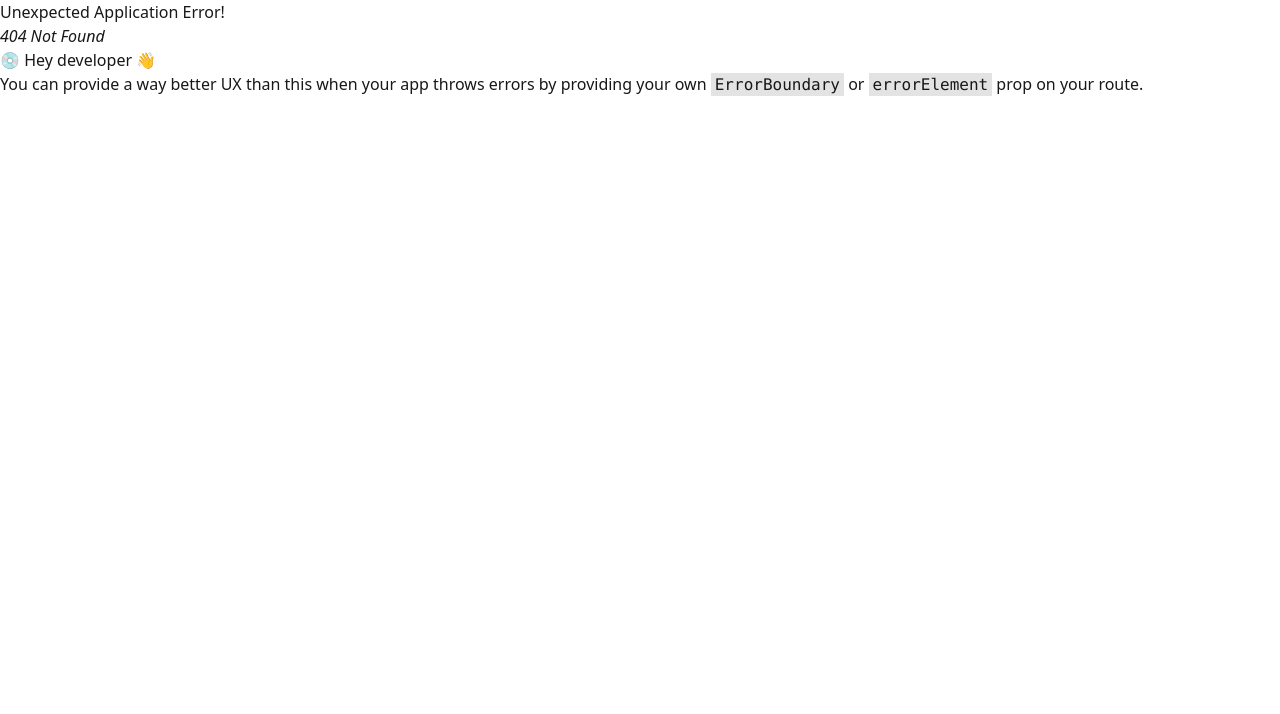
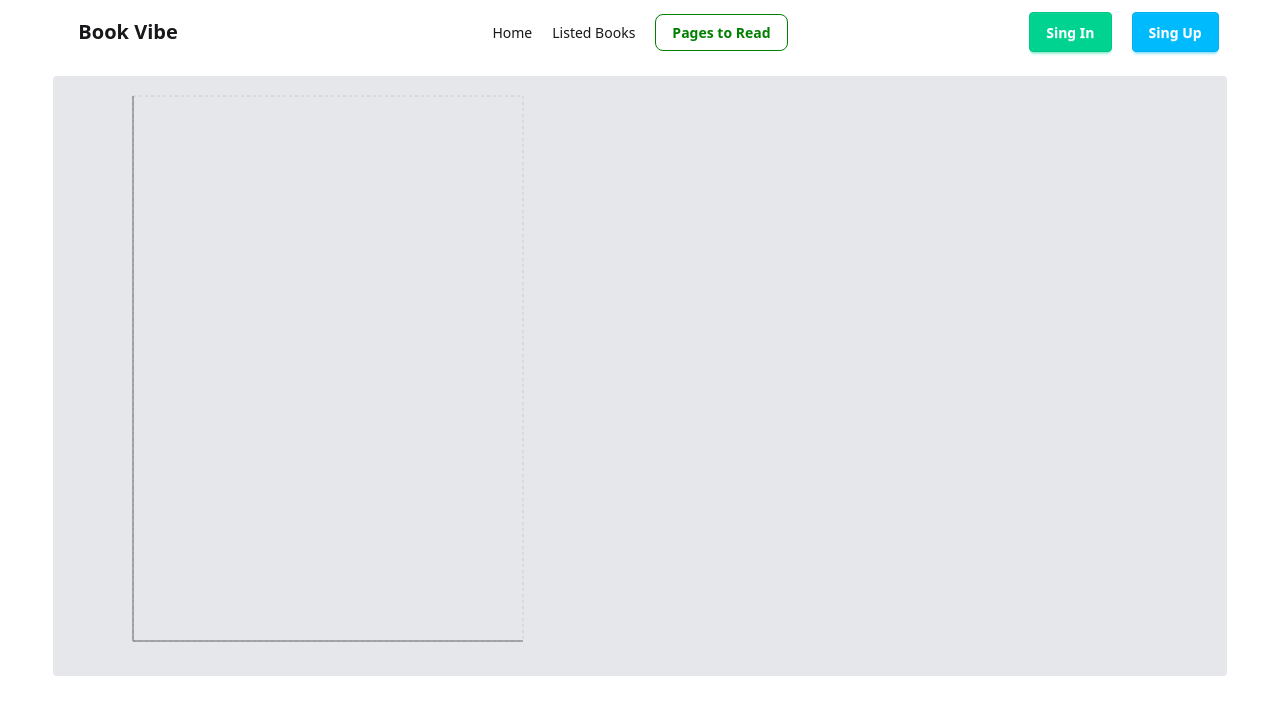
Before and after one commit to oliullahakib/boiPoka-project, a React (Vite) app: page /pages in a window 1280 px wide. Before the commit this address had no page. Shown: the top 714 px of the page. Built offline with nearby package versions, Linux system fonts and the light colour scheme.

Commit message:
pages to read added

```diff
--- a/index.html
+++ b/index.html
@@ -2,9 +2,9 @@
 <html lang="en">
   <head>
     <meta charset="UTF-8" />
-    <link rel="icon" type="image/svg+xml" href="/vite.svg" />
+    <link rel="icon" type="image/svg+xml" href="https://img.icons8.com/?size=100&id=fH22K8x6Yvz6&format=png&color=000000" />
     <meta name="viewport" content="width=device-width, initial-scale=1.0" />
-    <title>module45</title>
+    <title>Boi Poka - Home</title>
   </head>
   <body>
     <div id="root"></div>
--- a/package.json
+++ b/package.json
@@ -16,6 +16,7 @@
     "react-dom": "^19.1.1",
     "react-router": "^7.9.3",
     "react-toastify": "^11.0.5",
+    "recharts": "^3.2.1",
     "tailwindcss": "^4.1.14"
   },
   "devDependencies": {
--- a/src/Pages/ ListedBooks.jsx
+++ b/src/Pages/ ListedBooks.jsx
@@ -39,6 +39,7 @@ const ListedBooks = () => {
     }
     return (
         <div className='w-11/12 mx-auto'>
+             <title>Boi Poka - Listed Books</title>
             <div className='bg-gray-200 flex items-center justify-center py-8 text-3xl font-bold rounded-2xl'>
                 <h1>Books</h1>
             </div>
@@ -49,7 +50,7 @@ const ListedBooks = () => {
                 <ul tabIndex={0} className="dropdown-content menu bg-base-100 rounded-box z-1 w-52 p-2 shadow-sm cursor-pointer">
                     <li className={`${sort==="rating"?'bg-green-300 p-1':""}`} onClick={()=>handleSort("rating")}>Rating</li>
                     <li className={`${sort==="pages"?'bg-green-300 p-1':""}`} onClick={()=>handleSort("pages")}>Number of Pages</li>
-                    <li className={`${sort==="years"?'bg-green-300 p-1':""}`} onClick={()=>handleSort("years")}>Publisher Year</li>
+                    <li className={`${sort==="years"?'bg-green-300 p-1':""}`} onClick={()=>handleSort("years")}>Publishing Year</li>
                 </ul>
             </div>
             </div>
--- /dev/null
+++ b/src/Pages/PagesToRead.jsx
@@ -0,0 +1,58 @@
+import React, { use, useEffect, useState } from 'react';
+import { Bar, BarChart, CartesianGrid, Cell, XAxis, YAxis } from 'recharts';
+import { getFromLs } from '../LDB/LDB';
+import { BooksContext } from '../Context/BooksContext';
+
+const PagesToRead = () => {
+    const [readedBooks, setReadedBooks] = useState([])
+    const booksData = use(BooksContext)
+    useEffect(() => {
+        const readBooksIdArry = getFromLs("readBooks")
+        const myBooksList = booksData.filter(book => readBooksIdArry.includes(book.bookId))
+        setReadedBooks(myBooksList)
+    }, [booksData])
+
+    const colors = ['#0088FE', 'green', '#FFBB28', '#FF8042', 'red', 'pink'];
+    const getPath = (x, y, width, height) => {
+        return `M${x},${y + height}C${x + width / 3},${y + height} ${x + width / 2},${y + height / 3}
+  ${x + width / 2}, ${y}
+  C${x + width / 2},${y + height / 3} ${x + (2 * width) / 3},${y + height} ${x + width}, ${y + height}
+  Z`;
+    };
+
+    const TriangleBar = (props) => {
+        const { fill, x, y, width, height } = props;
+
+        return <path d={getPath(x, y, width, height)} stroke="none" fill={fill} />;
+    };
+    return (
+        <div className='bg-gray-200 w-11/12 mx-auto mt-3 rounded-sm'>
+            <title>Boi Poka - Pages To Read</title>
+            <BarChart width={500} height={600} data={readedBooks}
+                margin={{
+                    top: 20,
+                    right: 30,
+                    left: 20,
+                    bottom: 5,
+                }}
+
+            >
+                <CartesianGrid strokeDasharray="3 3" />
+                <XAxis dataKey={"bookName"} />
+                <YAxis />
+                <Bar
+                dataKey={"totalPages"}
+                 shape={<TriangleBar />}
+                 label={{ position: 'top' }}
+                 fill="#8884d8"
+                >
+                    {readedBooks.map((entry, index) => (
+                        <Cell key={`cell-${index}`} fill={colors[index % 20]} />
+                    ))}
+                </Bar>
+            </BarChart>
+        </div>
+    );
+};
+
+export default PagesToRead;
--- a/src/Router/Routes.jsx
+++ b/src/Router/Routes.jsx
@@ -3,6 +3,7 @@ import Root from "../Layout/Root";
 import Home from "../Pages/Home";
 import BookDetails from "../Pages/BookDetails";
 import ListedBooks from "../Pages/ ListedBooks";
+import PagesToRead from "../Pages/PagesToRead";
 
 export const router = createBrowserRouter([
     {
@@ -21,6 +22,11 @@ export const router = createBrowserRouter([
             {
                 path:"/listedBooks",
                 Component:ListedBooks
+            },
+            {
+                path:"/pages",
+                loader:()=>fetch("/booksData.json"),
+                Component:PagesToRead
             }
         ]
     }
```
Also changed, not shown: 1 other file (tests, documents, lock files or other folders).
